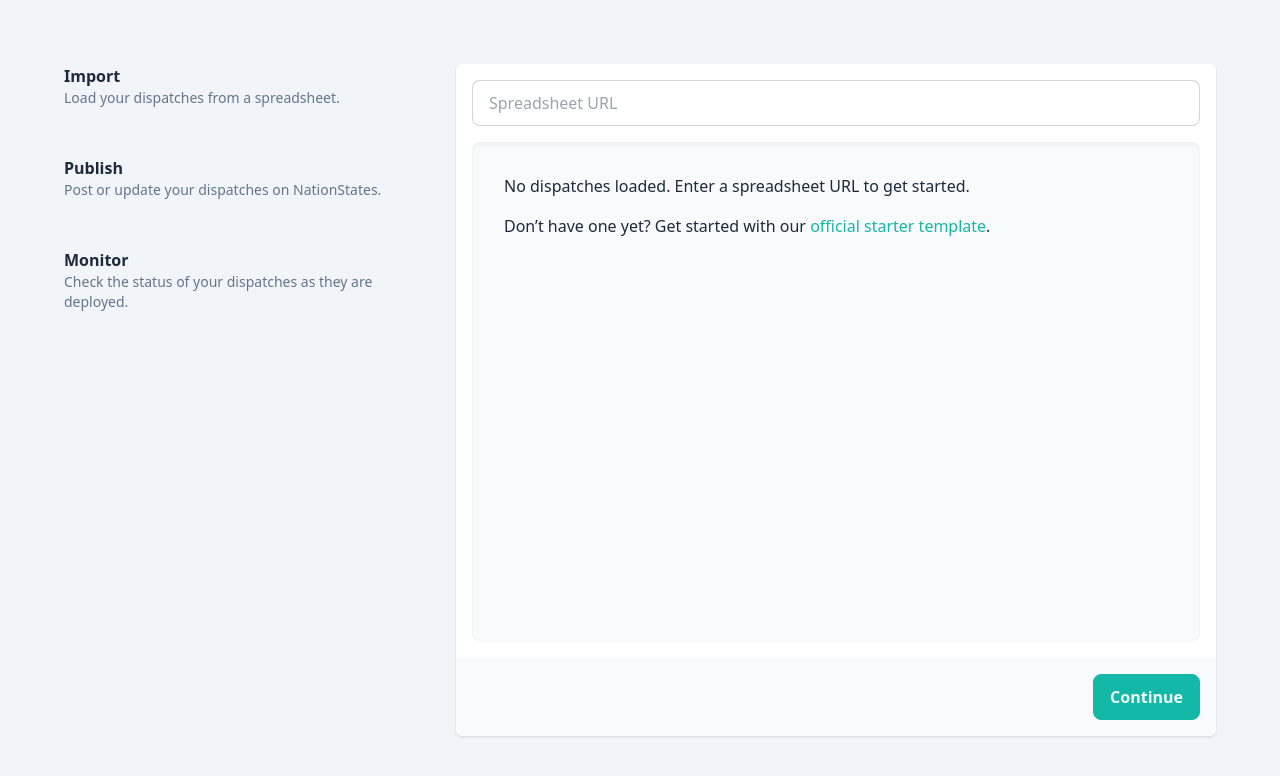
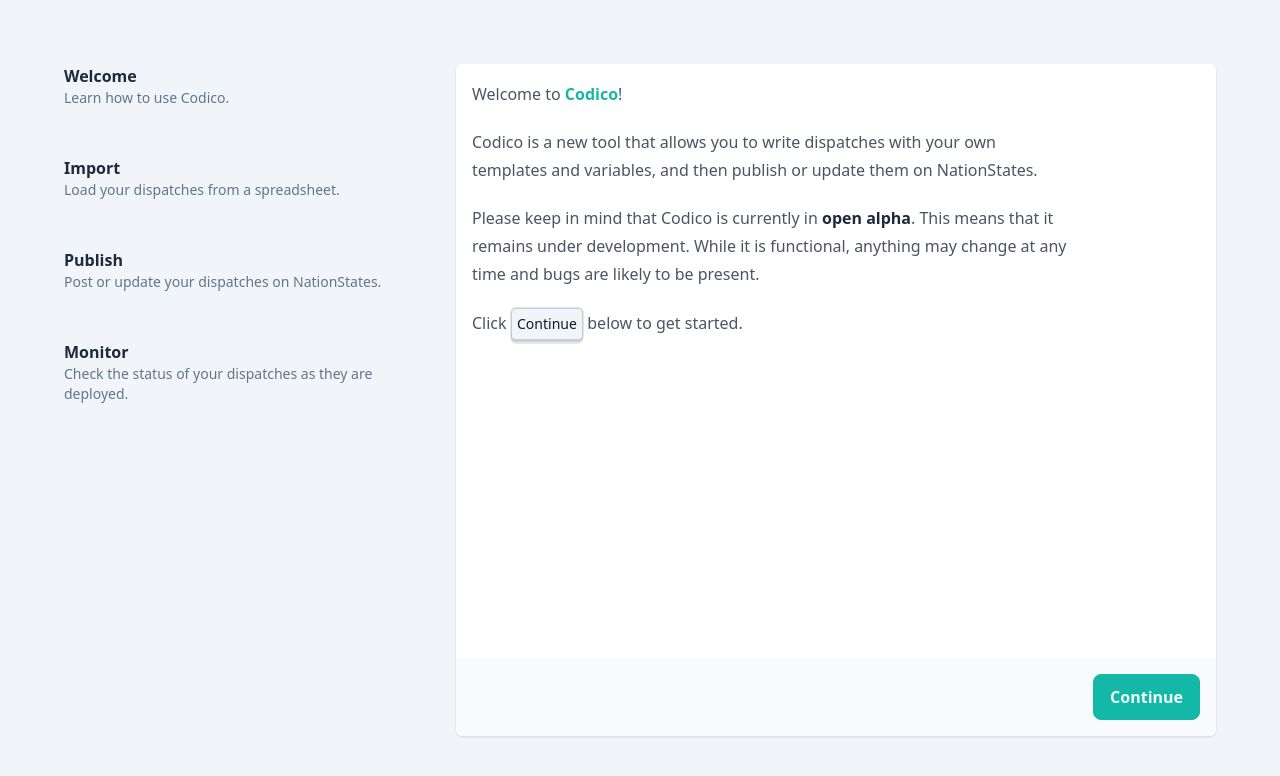
Before and after one commit to esfalsa/codico, a Next.js app: page /codico/dashboard in a window 1280 px wide. Shown: the top 776 px of the page. Built offline with nearby package versions, Linux system fonts and the light colour scheme.

Commit message:
feat: add welcome screen

```diff
--- /dev/null
+++ b/components/WelcomeSection.tsx
@@ -0,0 +1,23 @@
+export function WelcomeSection() {
+	return (
+		<div className="prose">
+			<p>
+				Welcome to <span className="font-bold text-teal-500">Codico</span>!
+			</p>
+			<p>
+				Codico is a new tool that allows you to write dispatches with your own
+				templates and variables, and then publish or update them on
+				NationStates.
+			</p>
+			<p>
+				Please keep in mind that Codico is currently in{" "}
+				<strong>open alpha</strong>. This means that it remains under
+				development. While it is functional, anything may change at any time and
+				bugs are likely to be present.
+			</p>
+			<p>
+				Click <kbd className="kbd">Continue</kbd> below to get started.
+			</p>
+		</div>
+	);
+}
--- a/package.json
+++ b/package.json
@@ -26,6 +26,7 @@
 		"@commitlint/cli": "^17.0.3",
 		"@commitlint/config-conventional": "^17.0.3",
 		"@tailwindcss/forms": "^0.5.2",
+		"@tailwindcss/typography": "^0.5.4",
 		"@types/node": "18.6.3",
 		"@types/react": "18.0.15",
 		"@types/react-dom": "18.0.6",
--- a/pages/dashboard/index.tsx
+++ b/pages/dashboard/index.tsx
@@ -2,6 +2,7 @@
 import { SheetSection } from "../../components/SheetSection";
 import { PublishSection } from "../../components/PublishSection";
 import { MonitorSection } from "../../components/MonitorSection";
+import { WelcomeSection } from "../../components/WelcomeSection";
 import { Form, Formik } from "formik";
 
 Dashboard.title = "Dashboard";
@@ -11,6 +12,11 @@
 	const [completedSteps, setCompletedSteps] = useState(0);
 
 	const steps = [
+		{
+			title: "Welcome",
+			description: "Learn how to use Codico.",
+			section: <WelcomeSection />,
+		},
 		{
 			title: "Import",
 			description: "Load your dispatches from a spreadsheet.",
--- a/pages/index.tsx
+++ b/pages/index.tsx
@@ -8,7 +8,7 @@
 			<div className="flex flex-col justify-center h-screen">
 				<div className="space-y-2">
 					<div className="shadow-medium max-w-fit px-3 py-2 text-xl font-bold text-white uppercase bg-teal-500 rounded-lg">
-						Coming Soon
+						Open Alpha
 					</div>
 					<div className="md:text-7xl lg:text-8xl text-6xl font-extrabold tracking-tight">
 						<h1>Your dispatches.</h1>
--- a/tailwind.config.js
+++ b/tailwind.config.js
@@ -58,5 +58,9 @@
 			},
 		],
 	},
-	plugins: [/*require("@tailwindcss/forms"), */ require("daisyui")],
+	plugins: [
+		/*require("@tailwindcss/forms"), */
+		require("daisyui"),
+		require("@tailwindcss/typography"),
+	],
 };
```
Also changed, not shown: 1 other file (tests, documents, lock files or other folders).
